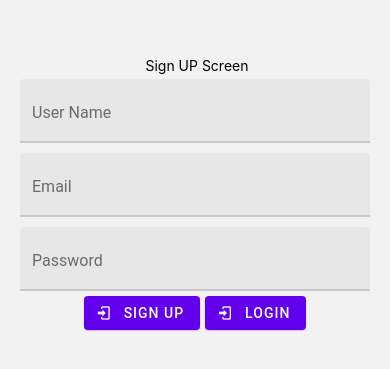
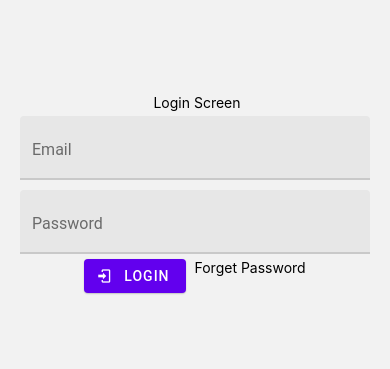
Before and after one commit to ashadbubt/react-native-template, a React Native app: screen / in a window 390 px wide. Shown: the part 229-598 px from the top of the page. Built offline with nearby package versions, Linux system fonts and the light colour scheme; no server answers.

Commit message:
Basic setup

```diff
--- a/App.tsx
+++ b/App.tsx
@@ -1,12 +1,98 @@
-import MainNav from './src/navigation/mainNavigation';
+import React, { FC, useEffect, useState, useMemo } from "react";
+import { NavigationContainer } from "@react-navigation/native";
+import AppStack from "./src/navigation/appstack";
+import AuthStack from "./src/navigation/authstack";
+import { View } from "react-native";
+import { ActivityIndicator } from "react-native-paper";
+import { AuthContext } from "./src/components/context";
+import  AsyncStorage  from "@react-native-async-storage/async-storage";
 
+const App: FC = () => {
+  // const [userToken, setUserToken] = useState<any>(null);
+  // const [isLoading, setIsLoading] = useState<Boolean>(true);
+  const initialLoginState = {
+    userName: null,
+    isLoading: true,
+    userToken: null,
+  };
+  const loginReducer = (prevState:any, action:any) => {
+    switch (action.type) {
+      case "LOGIN":
+        return {
+          ...prevState,
+          userToken: action.token,
+          userName: "ashad",
+          isLoading: false,
+        };
+      case "LOGOUT":
+        return {
+          ...prevState,
+          userToken: null,
+          userName: "ashad",
+          isLoading: false,
+        };
+      case "RETRIVE_TOKEN":
+        return {
+          ...prevState,
+          userToken: action.token,
+          isLoading: false,
+        };
+    }
+  };
 
+  const [loginState, dispatch] = React.useReducer(
+    loginReducer,
+    initialLoginState
+  );
 
+  const authContext = useMemo(
+    () => ({
+      signIn: async(userName:string|null, password:string|null) => {
+        try{
+          await AsyncStorage.setItem('userToken',"Token")
+        } catch (e){
+          console.log("ERROR");
+        }
+        dispatch({type:'LOGIN',token:"token" });
+      },
+      signOut: async() => {
+        try{
+           await AsyncStorage.removeItem('userToken')
+        } catch (e){
+          console.log("ERROR");
+        }
+        dispatch({type:'LOGOUT' })
+      },
+    }),
+    []
+  );
 
-export default function App() {
+  useEffect(() => {
+    setTimeout(async () => {
+      let userToken = null;
+      try{
+        userToken = await AsyncStorage.getItem('userToken')
+      } catch (e){
+        console.log("ERROR");
+      }
+      dispatch({type:'RETRIVE_TOKEN',token:userToken })
+    }, 1000);
+  }, []);
+
+  if (loginState.isLoading) {
+    return (
+      <View style={{ flex: 1, justifyContent: "center", alignItems: "center" }}>
+        <ActivityIndicator size="large"></ActivityIndicator>
+      </View>
+    );
+  }
   return (
-    // <PaperProvider>
-        <MainNav/>
-    // </PaperProvider>
+    <AuthContext.Provider value={authContext}>
+      <NavigationContainer>
+        {loginState.userToken !== null ? <AppStack /> : <AuthStack />}
+      </NavigationContainer>
+    </AuthContext.Provider>
   );
-}
+};
+
+export default App;
--- a/package.json
+++ b/package.json
@@ -8,6 +8,7 @@
     "eject": "expo eject"
   },
   "dependencies": {
+    "@react-native-async-storage/async-storage": "^1.15.14",
     "@react-navigation/native": "^6.0.6",
     "@react-navigation/stack": "^6.0.11",
     "expo": "~44.0.0",
--- /dev/null
+++ b/src/components/context.js
@@ -0,0 +1,2 @@
+import React from "react";
+export const AuthContext = React.createContext()
--- a/src/navigation/authstack.tsx
+++ b/src/navigation/authstack.tsx
@@ -4,12 +4,12 @@ import React from "react";
 import {createStackNavigator, Header} from '@react-navigation/stack'
 import {SignUp,Login} from '../screens'
 
+
 const {Navigator, Screen} = createStackNavigator();
 
  const  AuthStack : React.FC = () => {
     return(
         <Navigator screenOptions={{ headerShown: false }}>
-            <Screen name="signUp" component={ SignUp }></Screen>
             <Screen name="login" component={Login} ></Screen>
         </Navigator>
     )
--- a/src/navigation/mainNavigation.tsx
+++ b/src/navigation/mainNavigation.tsx
@@ -7,22 +7,25 @@ import { db ,auth} from '../constants/firebase'
 const MainNav:FC = () =>{
     const [user,setUser] = useState<any>(null);
 
-    const bootstrap = () => {
-        auth.onAuthStateChanged(_user => {
-            if(_user){
-                setUser(_user)
-            }
-        })
-    }
+    // const bootstrap = () => {
+
+    //     auth.onAuthStateChanged(_user => {
+    //         if(_user){
+    //             setUser(_user)
+    //         }
+    //     })
+    // }
 
 
-    useEffect(() => {
-        bootstrap()
-     }, [])
+    // useEffect(() => {
+    //     bootstrap()
+    //  }, [])
 
     useEffect(
         () => auth.onAuthStateChanged(_user => setUser(_user)),
+    //    ()=> console.log("Come To MainNavigator"),
     [])
+    console.log("Come To MainNavigator")
 
 
     return (
--- a/src/screens/home.tsx
+++ b/src/screens/home.tsx
@@ -1,30 +1,32 @@
 import React from "react";
-import {View, Text, StyleSheet } from 'react-native'
+import { View, Text, StyleSheet } from "react-native";
 import { Button } from "react-native-paper";
-import {db, auth} from "../constants/firebase"
+import { AuthContext } from "../components/context";
+// import {db, auth} from "../constants/firebase"
 
-const Home:React.FC = (props) =>{
-    const signOut = async ()=>{
-        await auth.signOut();
-        // props.navigation.navigate("signUp");
-        // props.navigation.navigate("dashboard")
+const Home: React.FC = (props) => {
+  // const signOut = async ()=>{
+  //     await auth.signOut();
+  //     // props.navigation.navigate("signUp");
+  //     // props.navigation.navigate("dashboard")
 
-    }
-   return  (
-        <View style={style.container}>
-            <Text>Home Screen</Text>
-            <Button icon="logout" onPress={ signOut }>
-                LogOut
-            </Button>
-        </View>
-   )
-}
+  // }
+  const { signOut } = React.useContext(AuthContext);
+  return (
+    <View style={style.container}>
+      <Text>Home Screen</Text>
+      <Button icon="logout" onPress={signOut}>
+        LogOut
+      </Button>
+    </View>
+  );
+};
 
 const style = StyleSheet.create({
-    container:{
-        flex:1,
-        justifyContent:'center',
-        alignItems:'center'
-    }
-})
+  container: {
+    flex: 1,
+    justifyContent: "center",
+    alignItems: "center",
+  },
+});
 export default Home;
--- a/src/screens/login.tsx
+++ b/src/screens/login.tsx
@@ -1,61 +1,72 @@
-import React, {useState } from "react";
-import {View, Text, StyleSheet, Alert } from 'react-native'
-import { TextInput,Button } from 'react-native-paper';
-import { auth } from "../constants/firebase";
+import React, { useState } from "react";
+import { View, Text, StyleSheet, Alert } from "react-native";
 
-const SignUp:React.FC  = (props) =>{
-    const [password, setPassword] =  useState<string|null> (null);
-    const [email,setEmail] =  useState<string|null> (null);
+import { TextInput, Button } from "react-native-paper";
+// import { auth } from "../constants/firebase";
+import { AuthContext } from "../components/context";
 
-    const login = async()=>{
-        if(email && password){
-            const {user} = await auth.signInWithEmailAndPassword(email, password);
-        } else {
-            Alert.alert(`Missing Fields`);
-        }
-    }
+const SignUp: React.FC = (props) => {
+  const [password, setPassword] = useState<string | null>(null);
+  const [email, setEmail] = useState<string | null>(null);
+  const { signIn } = React.useContext(AuthContext);
 
-   return  (
+  const loginHandle = (userName:String|null , password:String|null) => {
+      signIn(userName, password);
+  };
+  const login = async () => {
+    // if(email && password){
+    //     const {user} = await auth.signInWithEmailAndPassword(email, password);
+    // } else {
+    //     Alert.alert(`Missing Fields`);
+    // }
+  };
+
+  return (
     <View style={style.container}>
-             <View style={{alignItems:"center",alignContent:'center'}}>
-                    <Text> Login  Screen</Text>
+      <View style={{ alignItems: "center", alignContent: "center" }}>
+        <Text> Login Screen</Text>
       </View>
 
-            <View style={ style.inputTest } >
-                 <TextInput
-                    label="Email"
-                    onChangeText={(text)=>  setEmail(text)  }
-                    />
+      <View style={style.inputTest}>
+        <TextInput label="Email" onChangeText={(text) => setEmail(text)} />
       </View>
-            <View style={ style.inputTest } >
+      <View style={style.inputTest}>
         <TextInput
           label="Password"
-                    onChangeText={(text)=>  setPassword(text)  }
+          onChangeText={(text) => setPassword(text)}
           secureTextEntry
         />
       </View>
-            <View style={{ flexDirection:'row',alignContent:'center',justifyContent:'center' }} >
-
-                <Button style={{ marginRight:5  }} icon="login" mode="contained" onPress={ login }>
+      <View
+        style={{
+          flexDirection: "row",
+          alignContent: "center",
+          justifyContent: "center",
+        }}
+      >
+        <Button
+          style={{ marginRight: 5 }}
+          icon="login"
+          mode="contained"
+          onPress={()=>{ loginHandle(email, password) } }
+        >
           Login
         </Button>
-                <Button  icon="login" mode="contained" onPress={() => props.navigation.navigate('signUp')  }>
-                     sign up
-                </Button>
+        <Text> Forget Password</Text>
       </View>
     </View>
-   )
-}
+  );
+};
 
 const style = StyleSheet.create({
-    container:{
-        flex:1,
-        justifyContent:'center',
+  container: {
+    flex: 1,
+    justifyContent: "center",
   },
   inputTest: {
-        marginLeft:20,
-        marginRight:20,
-        marginVertical:5
-    }
-})
+    marginLeft: 20,
+    marginRight: 20,
+    marginVertical: 5,
+  },
+});
 export default SignUp;
```
Also changed, not shown: 1 other file (tests, documents, lock files or other folders). Lines whose indentation alone changed are shown as unchanged.
